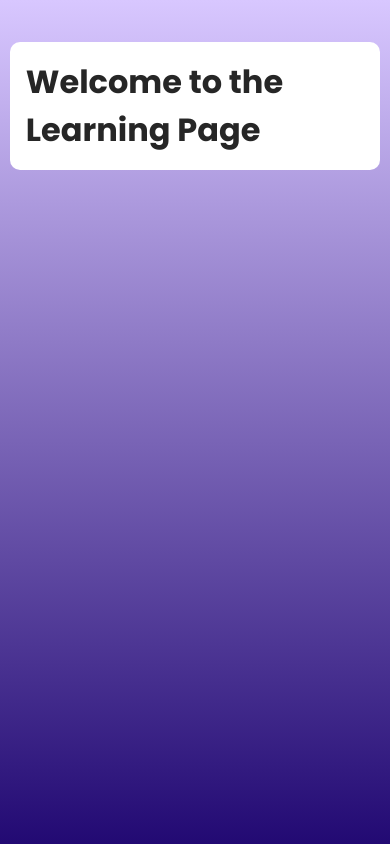
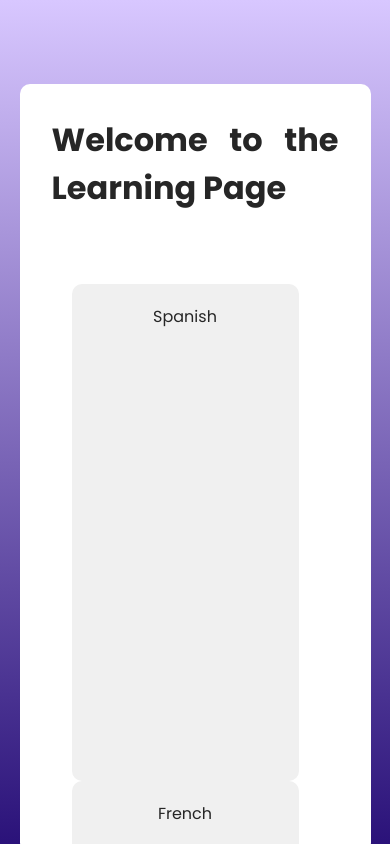
Before and after one commit to henryagyare/VoTran, a React (Vite) app: page /learning in a window 390 px wide. Shown: the top 844 px of the page. Built offline with nearby package versions, Linux system fonts and the light colour scheme.

Commit message:
Pulled changes for henryBuild

```diff
--- a/src/Components/LearningPage/LearningPage.jsx
+++ b/src/Components/LearningPage/LearningPage.jsx
@@ -2,10 +2,18 @@ import React from "react";
 import "../Votran/Votran.css";
 
 const LearningPage = () => {
+  const languages = ["Spanish", "French", "German", "Chinese", "Japanese", "Korean"];
+
   return (
     <div className="learning-page">
       <h1>Welcome to the Learning Page</h1>
-      {/* Add features for the learning page here */}
+      <div className="language-slides">
+        {languages.map((language, index) => (
+          <div key={index} className="language-slide">
+            {language}
+          </div>
+        ))}
+      </div>
     </div>
   );
 };
--- a/src/Components/Votran/Votran.css
+++ b/src/Components/Votran/Votran.css
@@ -28,11 +28,13 @@
     text-align: center;
 }
 
-.learning-page, .translator-page {
+
+.learning-page {
     margin: auto;
+    text-align: justify;
     margin-top: 10vh;
     height: auto;
-    width: 90vw; /* Set width as percentage */
+    width: 90vw; /* Set width as a percentage */
     max-width: 1200px;
     background: white;
     color: #262626;
@@ -43,34 +45,47 @@
     padding: 2rem;
 }
 
+.language-slides {
+    display: flex;
+    flex-wrap: wrap; /* Allows the slides to wrap into multiple rows */
+    justify-content: space-between; /* Distribute space evenly */
+    align-items: center; /* Center align items */
+    margin-top: 20px; /* Space above the slides */
+    height: 66vh; /* Set height to cover 2/3 of the page */
+    padding: 20px; /* Padding around the slides */
+    box-sizing: border-box; /* Include padding in height calculation */
+}
+
+.language-slide {
+    background-color: #f0f0f0; /* Light background for the slide */
+    padding: 20px;
+    border-radius: 10px;
+    width: calc(30% - 20px); /* Adjust width to ensure slides are square */
+    height: calc(30% - 20px); /* Set height to match width for square slides */
+    text-align: center;
+    cursor: pointer;
+    transition: transform 0.2s ease-in-out; /* Smooth scaling effect */
+}
+
+.language-slide:hover {
+    transform: scale(1.05); /* Scale up on hover */
+}
+
+.language-slide:active {
+    background-color: #e0e0e0; /* Darker background on active */
+}
 
 /* Media Queries for responsiveness */
-
-/* Tablets */
 @media (max-width: 768px) {
-    .container, .learning-page, .translator-page {
-        width: 95vw; /* Adjust width for smaller screens */
-        padding: 1.5rem;
-    }
-
-    .container button {
-        width: 100%;
-        padding: 1rem;
-        font-size: 1.25rem;
+    .language-slide {
+        width: calc(45% - 20px); /* Adjust width for tablets */
+        height: calc(45% - 20px); /* Set height to match width for tablets */
     }
 }
 
-/* Mobile devices */
 @media (max-width: 480px) {
-    .container, .learning-page, .translator-page {
-        width: 95vw;
-        margin-top: 5vh;
-        padding: 1rem;
-    }
-
-    .container button {
-        width: 100%;
-        font-size: 1rem;
-        padding: 0.75rem;
+    .language-slide {
+        width: calc(100% - 20px); /* Adjust width for mobile devices */
+        height: calc(100% - 20px); /* Set height to match width for mobile devices */
     }
 }
```
Also changed, not shown: src/Components/Votran/LearnHome.jsx (deleted, +0 -66 lines), src/Components/Votran/TranslateLanguage.jsx (added, +26 -0 lines).
